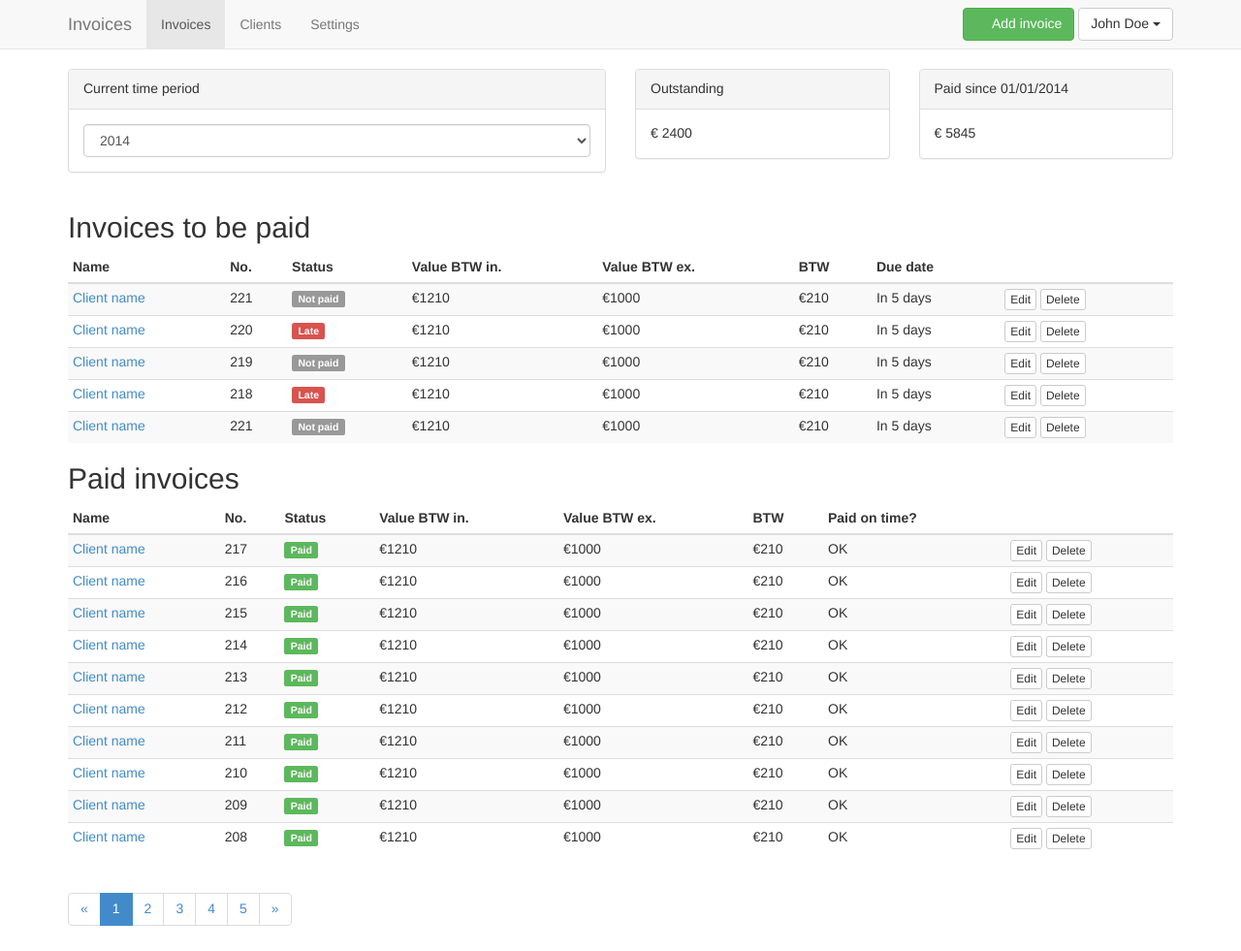
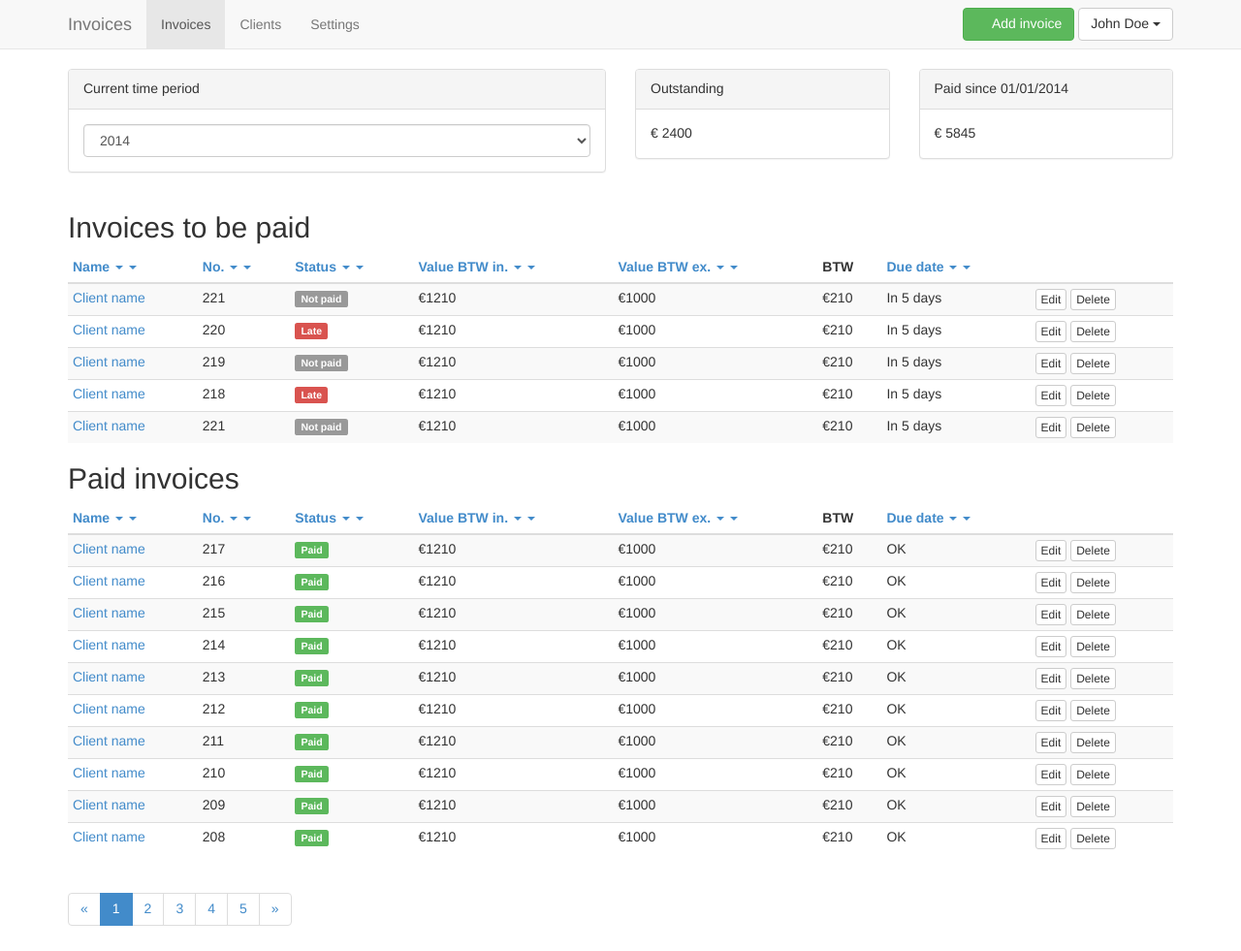
Before and after one commit to cybord/invoicing-html-prototype, a Jekyll site: the page built from invoices.html, in a window 1280 px wide. Shown: the whole page at 97% size. Built offline with Jekyll 4.4.1, drawn with Linux system fonts in a browser that asks for light colours; nearby versions of some CDN libraries; library files that are not in the unit come from our copies; Markdown is read by kramdown in place of the engine named in the settings; comment, search, counter and statistics services are not loaded.

Commit message:
add sortable headers

```diff
--- a/invoices.html
+++ b/invoices.html
@@ -45,13 +45,61 @@ title: Invoices
 <table class="table table-striped table-condensed">
   <thead>
     <tr>
-      <th>Name</th>
-      <th>No.</th>
-      <th>Status</th>
-      <th>Value BTW in.</th>
-      <th>Value BTW ex.</th>
+      <th>
+        <a href="#" title="Sort ascending">
+          Name
+          <span class="sortable">
+            <b class="caret"></b>
+            <b class="caret flipped"></b>
+          </span>
+        </a>
+      </th>
+      <th>
+        <a href="#" title="Sort ascending">
+          No.
+          <span class="sortable">
+            <b class="caret"></b>
+            <b class="caret flipped"></b>
+          </span>
+        </a>
+      </th>
+      <th>
+        <a href="#" title="Sort ascending">
+          Status
+          <span class="sortable">
+            <b class="caret"></b>
+            <b class="caret flipped"></b>
+          </span>
+        </a>
+      </th>
+      <th>
+        <a href="#" title="Sort ascending">
+          Value BTW in.
+          <span class="sortable">
+            <b class="caret"></b>
+            <b class="caret flipped"></b>
+          </span>
+        </a>
+      </th>
+      <th>
+        <a href="#" title="Sort ascending">
+          Value BTW ex.
+          <span class="sortable">
+            <b class="caret"></b>
+            <b class="caret flipped"></b>
+          </span>
+        </a>
+      </th>
       <th>BTW</th>
-      <th>Due date</th>
+      <th>
+        <a href="#" title="Sort ascending">
+          Due date
+          <span class="sortable">
+            <b class="caret"></b>
+            <b class="caret flipped"></b>
+          </span>
+        </a>
+      </th>
       <th></th>
     </tr>
   </thead>
@@ -80,13 +128,61 @@ title: Invoices
 <table class="table table-striped table-condensed">
   <thead>
     <tr>
-      <th>Name</th>
-      <th>No.</th>
-      <th>Status</th>
-      <th>Value BTW in.</th>
-      <th>Value BTW ex.</th>
+      <th>
+        <a href="#" title="Sort ascending">
+          Name
+          <span class="sortable">
+            <b class="caret"></b>
+            <b class="caret flipped"></b>
+          </span>
+        </a>
+      </th>
+      <th>
+        <a href="#" title="Sort ascending">
+          No.
+          <span class="sortable">
+            <b class="caret"></b>
+            <b class="caret flipped"></b>
+          </span>
+        </a>
+      </th>
+      <th>
+        <a href="#" title="Sort ascending">
+          Status
+          <span class="sortable">
+            <b class="caret"></b>
+            <b class="caret flipped"></b>
+          </span>
+        </a>
+      </th>
+      <th>
+        <a href="#" title="Sort ascending">
+          Value BTW in.
+          <span class="sortable">
+            <b class="caret"></b>
+            <b class="caret flipped"></b>
+          </span>
+        </a>
+      </th>
+      <th>
+        <a href="#" title="Sort ascending">
+          Value BTW ex.
+          <span class="sortable">
+            <b class="caret"></b>
+            <b class="caret flipped"></b>
+          </span>
+        </a>
+      </th>
       <th>BTW</th>
-      <th>Paid on time?</th>
+      <th>
+        <a href="#" title="Sort ascending">
+          Due date
+          <span class="sortable">
+            <b class="caret"></b>
+            <b class="caret flipped"></b>
+          </span>
+        </a>
+      </th>
       <th></th>
     </tr>
   </thead>
```
Also changed, not shown: _scss/_tmp.scss (added, +21 -0 lines), _scss/application.scss (+7 -22 lines), _scss/extensions/_sortable-table.scss (added, +59 -0 lines).
